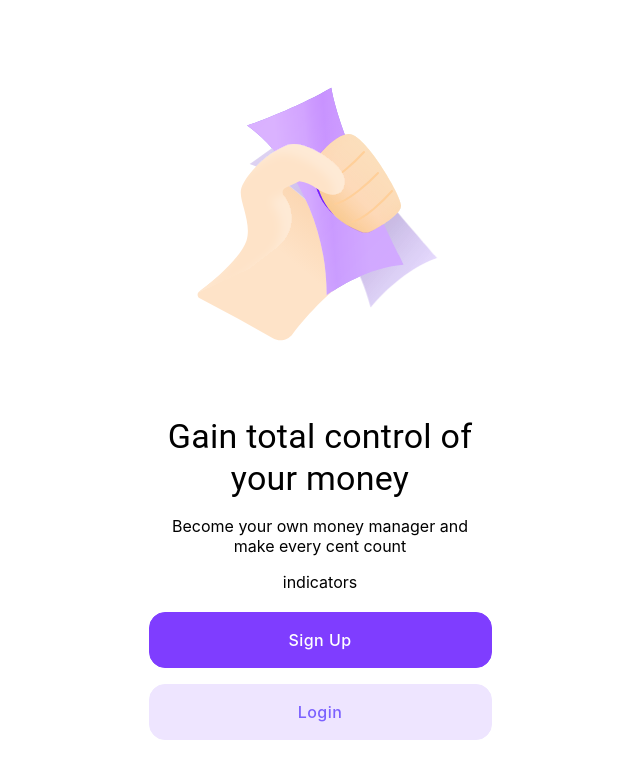
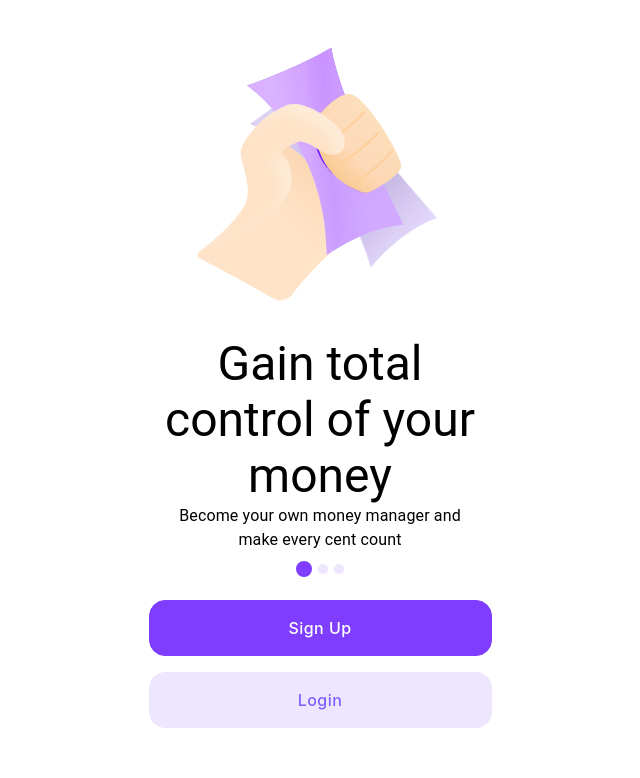
Before and after one commit to frontend-from-0/montra-client, a React (Create React App) app: page /onboarding/introduction in a window 1280 px wide. Shown: the top 778 px of the page, without its empty margins (320-960 px from the left). Built offline with nearby package versions, Linux system fonts and the light colour scheme.

Commit message:
feat(onboarding): Implement onboarding screen

```diff
--- a/src/App.css
+++ b/src/App.css
@@ -1,38 +1,3 @@
 .App {
   text-align: center;
 }
-
-.App-logo {
-  height: 40vmin;
-  pointer-events: none;
-}
-
-@media (prefers-reduced-motion: no-preference) {
-  .App-logo {
-    animation: App-logo-spin infinite 20s linear;
-  }
-}
-
-.App-header {
-  background-color: #282c34;
-  min-height: 100vh;
-  display: flex;
-  flex-direction: column;
-  align-items: center;
-  justify-content: center;
-  font-size: calc(10px + 2vmin);
-  color: white;
-}
-
-.App-link {
-  color: #61dafb;
-}
-
-@keyframes App-logo-spin {
-  from {
-    transform: rotate(0deg);
-  }
-  to {
-    transform: rotate(360deg);
-  }
-}
--- a/src/App.js
+++ b/src/App.js
@@ -1,10 +1,15 @@
+import { ThemeProvider } from "@mui/material";
 import "./App.css";
 import { AppRouter } from "./AppRouter";
+import theme from "./shared-components/theme"
 
 export const App = () => {
-  return (
-    <div className="App">
+  return (<div className="App">
+    <ThemeProvider theme={theme}>
+
       <AppRouter />
-    </div>
+
+      </ThemeProvider>
+      </div>
   );
 };
--- a/src/index.css
+++ b/src/index.css
@@ -1,10 +1,12 @@
 body {
-  margin: 0;
+  margin: auto;
   font-family: -apple-system, BlinkMacSystemFont, 'Segoe UI', 'Roboto', 'Oxygen',
     'Ubuntu', 'Cantarell', 'Fira Sans', 'Droid Sans', 'Helvetica Neue',
     sans-serif;
   -webkit-font-smoothing: antialiased;
   -moz-osx-font-smoothing: grayscale;
+  width: 375px;
+  height: 812px;
 }
 
 code {
--- /dev/null
+++ b/src/modules/onboarding/introduction/Dots.js
@@ -0,0 +1,17 @@
+import React from "react";
+
+const Dots = ({ activeIndex, onClick, imageSlider }) => {
+  return (
+    <div className="all-dots">
+      {imageSlider.map((slide, index) => (
+        <span
+          key={index}
+          className={`${activeIndex === index ? "dot active-dot" : "dot"}`}
+          onClick={() => onClick(index)}
+        ></span>
+      ))}
+    </div>
+  );
+};
+
+export default Dots;
--- /dev/null
+++ b/src/modules/onboarding/introduction/ImageSlider.js
@@ -0,0 +1,22 @@
+import FirstImage from "../../../assets/illustrations/handHoldingMoney.svg";
+import SecondImage from "../../../assets/illustrations/onboarding2.svg";
+import ThirdImage from "../../../assets/illustrations/onboarding3.svg";
+
+export default [
+  {
+    title: "Gain total control of your money",
+    description: "Become your own money manager and make every cent count",
+    image: FirstImage,
+  },
+  {
+    title: "Know where your money goes",
+    description:
+      "Track your transaction easily, with categories and financial report ",
+    image: SecondImage,
+  },
+  {
+    title: "Planning ahead",
+    description: "Setup your budget for each category so you in control",
+    image: ThirdImage,
+  },
+];
--- /dev/null
+++ b/src/modules/onboarding/introduction/Slider.css
@@ -0,0 +1,43 @@
+* {
+    box-sizing: border-box;
+}
+
+.slider-container {
+    position: relative;
+    height: 560px;
+}
+
+.active {
+    display: inline-block;
+}
+
+.inactive {
+    display: none;
+}
+
+.all-dots {
+    width: 100%;
+    height: 100%;
+    position: absolute;
+    display: flex;
+    align-items: center;
+    top: 48%;
+    justify-content: center;
+    z-index: 100;
+}
+
+.dot {
+    cursor: pointer;
+    height: 0.6rem;
+    width: 0.6rem;
+    margin: 0px 3px;
+    background-color: #EEE5FF;
+    border-radius: 50%;
+    display: inline-block;
+}
+
+.active-dot, .dot:hover {
+    background-color: #7F3DFF;
+    height: 1rem;
+    width: 1rem;
+}
--- /dev/null
+++ b/src/modules/onboarding/introduction/Slider.js
@@ -0,0 +1,21 @@
+import React, { useState } from "react";
+import SliderContent from "./SliderContent";
+import ImageSlider from "./ImageSlider";
+import Dots from "./Dots";
+import "./Slider.css";
+
+const Slider = () => {
+  const [activeIndex, setActiveIndex] = useState(0);
+  return (
+    <div className="slider-container">
+      <SliderContent activeIndex={activeIndex} imageSlider={ImageSlider} />
+      <Dots
+        activeIndex={activeIndex}
+        imageSlider={ImageSlider}
+        onClick={(activeIndex) => setActiveIndex(activeIndex)}
+      />
+    </div>
+  );
+};
+
+export default Slider;
--- /dev/null
+++ b/src/modules/onboarding/introduction/SliderContent.js
@@ -0,0 +1,21 @@
+import { Typography } from "@mui/material";
+import React from "react";
+
+const SliderContent = ({ activeIndex, imageSlider }) => {
+  return (
+    <section>
+      {imageSlider.map((slide, index) => (
+        <div
+          key={index}
+          className={index === activeIndex ? "slides active" : "inactive"}
+        >
+          <img src={slide.image} alt="" />
+          <Typography variant="h3">{slide.title}</Typography>
+          <Typography variant="body1">{slide.description}</Typography>
+        </div>
+      ))}
+    </section>
+  );
+};
+
+export default SliderContent;
--- a/src/modules/onboarding/introduction/index.js
+++ b/src/modules/onboarding/introduction/index.js
@@ -1,19 +1,15 @@
 import React from "react";
 import SignUpButton from "../../../shared-components/SignUpButton";
 import LoginButton from "../../../shared-components/LoginButton";
-import { Typography } from "@mui/material";
 import { Stack } from "@mui/material";
-import handHoldingMoney from "../../../assets/illustrations/handHoldingMoney.svg";
 import "./introduction.css";
+import Slider from "./Slider";
 
 export const Introduction = () => {
   return (
     <div>
       <div className="introduction">
-        <img src={handHoldingMoney} alt="handHoldingMoney" className="img" />
-        <Typography variant="h4">Gain total control of your money</Typography>
-        <p>Become your own money manager and make every cent count</p>
-        <p>indicators</p>
+        <Slider />
       </div>
       <Stack spacing={2} direction="column">
         <SignUpButton />
--- a/src/shared-components/LoginButton.js
+++ b/src/shared-components/LoginButton.js
@@ -28,17 +28,18 @@ const LoginButton = () => {
       '"Segoe UI Symbol"',
     ].join(","),
     "&:hover": {
-      backgroundColor: "#0069d9",
-      borderColor: "#0062cc",
+      backgroundColor: "#7F3DFF",
+      borderColor: "#7F3DFF",
       boxShadow: "none",
+      color: "#fff",
     },
     "&:active": {
       boxShadow: "none",
-      backgroundColor: "#0062cc",
-      borderColor: "#005cbf",
+      backgroundColor: "#7F3DFF",
+      borderColor: "#7F3DFF",
     },
     "&:focus": {
-      boxShadow: "0 0 0 0.2rem rgba(0,123,255,.5)",
+      boxShadow: "0 0 0 0.2rem #EEE5FF",
     },
   });
   return (
--- a/src/shared-components/SignUpButton.js
+++ b/src/shared-components/SignUpButton.js
@@ -27,17 +27,18 @@ const SignUpButton = () => {
       '"Segoe UI Symbol"',
     ].join(","),
     "&:hover": {
-      backgroundColor: "#0069d9",
-      borderColor: "#0062cc",
+      backgroundColor: "#EEE5FF",
+      borderColor: "#EEE5FF",
       boxShadow: "none",
+      color: "#7B61FF",
     },
     "&:active": {
       boxShadow: "none",
-      backgroundColor: "#0062cc",
-      borderColor: "#005cbf",
+      backgroundColor: "#EEE5FF",
+      borderColor: "#EEE5FF",
     },
     "&:focus": {
-      boxShadow: "0 0 0 0.2rem rgba(0,123,255,.5)",
+      boxShadow: "0 0 0 0.2rem #7F3DFF",
     },
   });
 
--- /dev/null
+++ b/src/shared-components/theme.js
@@ -0,0 +1,61 @@
+import { createTheme } from "@mui/material";
+
+const theme = createTheme({
+  typography: {
+    variants: {
+      titleX: {
+        lineHeight: 80,
+        fontSize: 64,
+        fontWeight: 700,
+      },
+
+      title1: {
+        lineHeight: 34,
+        fontSize: 32,
+        fontWeight: 700,
+      },
+
+      title2: {
+        lineHeight: 22,
+        fontSize: 24,
+        fontWeight: 600,
+      },
+      title3: {
+        lineHeight: 22,
+        fontSize: 18,
+        fontWeight: 600,
+      },
+      regular1: {
+        lineHeight: 19,
+        fontSize: 16,
+        fontWeight: 500,
+      },
+
+      regular2: {
+        lineHeight: 19,
+        fontSize: 16,
+        fontWeight: 600,
+      },
+
+      regular3: {
+        lineHeight: 18,
+        fontSize: 14,
+        fontWeight: 500,
+      },
+
+      small: {
+        lineHeight: 16,
+        fontSize: 13,
+        fontWeight: 500,
+      },
+
+      tiny: {
+        lineHeight: 12,
+        fontSize: 12,
+        fontWeight: 500,
+      },
+    },
+  },
+});
+
+export default theme;
```
